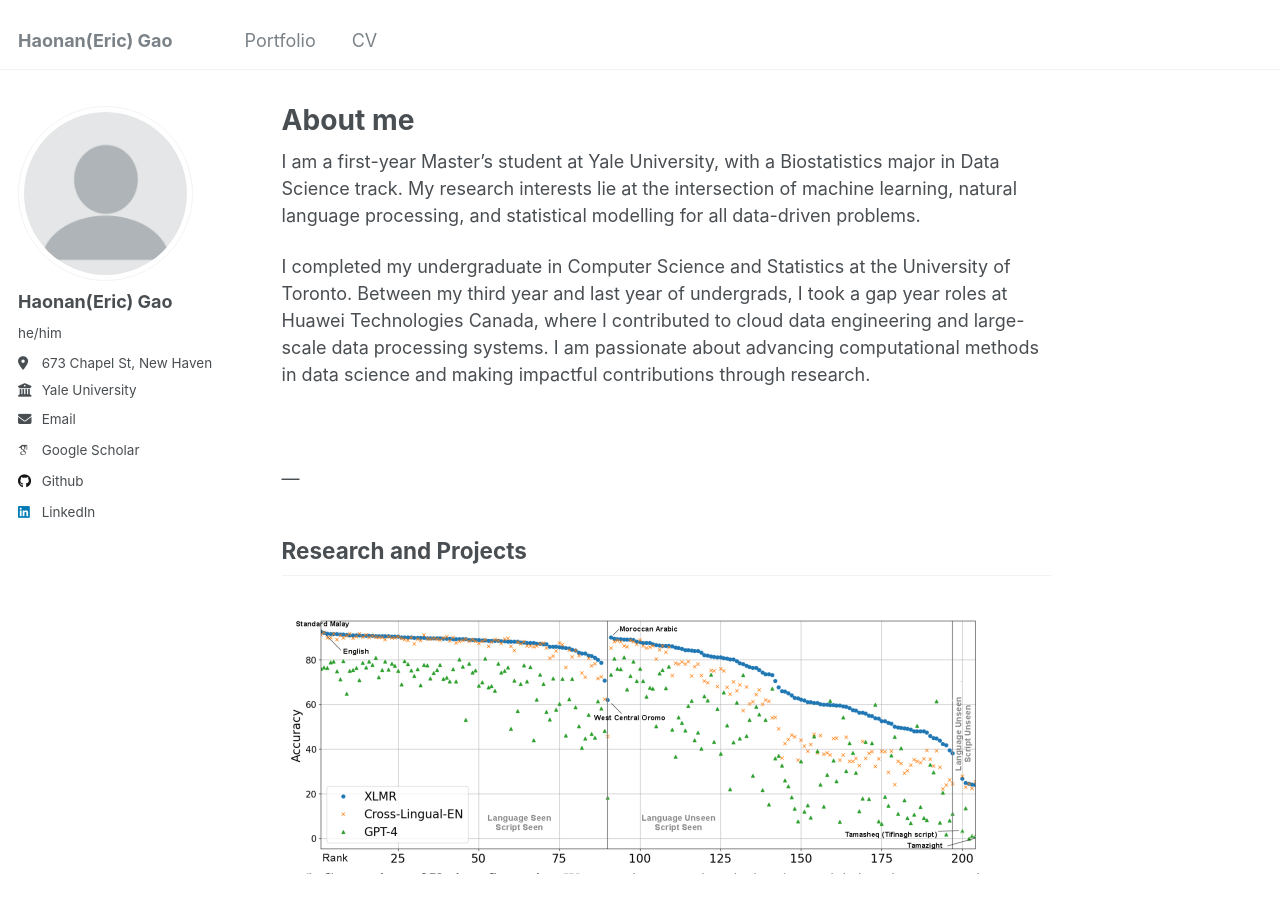
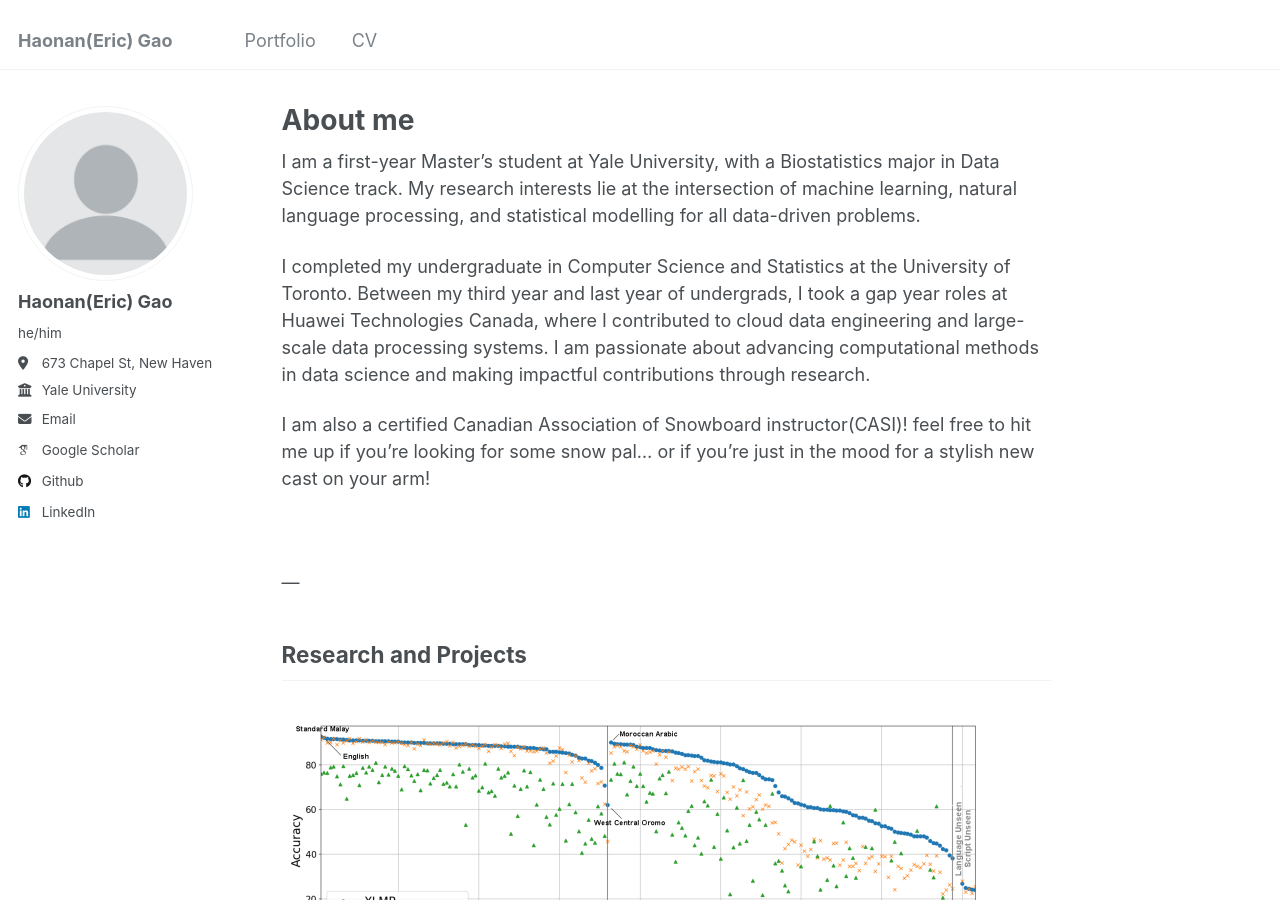
Before and after one commit to rampageoppa/rampageoppa.github.io, a Jekyll site: the page built from _pages/about.md, in a window 1280 px wide and 900 px high. Built offline with Jekyll 4.4.1, drawn with Linux system fonts in a browser that asks for light colours; some web fonts are replaced.

Commit message:
Update about.md

```diff
--- a/_pages/about.md
+++ b/_pages/about.md
@@ -10,6 +10,8 @@ redirect_from:
 I am a first-year Master’s student at Yale University, with a Biostatistics major in Data Science track. My research interests lie at the intersection of machine learning, natural language processing, and statistical modelling for all data-driven problems.
 
 I completed my undergraduate in Computer Science and Statistics at the University of Toronto. Between my third year and last year of undergrads, I took a gap year roles at Huawei Technologies Canada, where I contributed to cloud data engineering and large-scale data processing systems. I am passionate about advancing computational methods in data science and making impactful contributions through research.
+
+I am also a certified Canadian Association of Snowboard instructor(CASI)! feel free to hit me up if you're looking for some snow pal... or if you're just in the mood for a stylish new cast on your arm!
 
 <br>
 <br>
```
